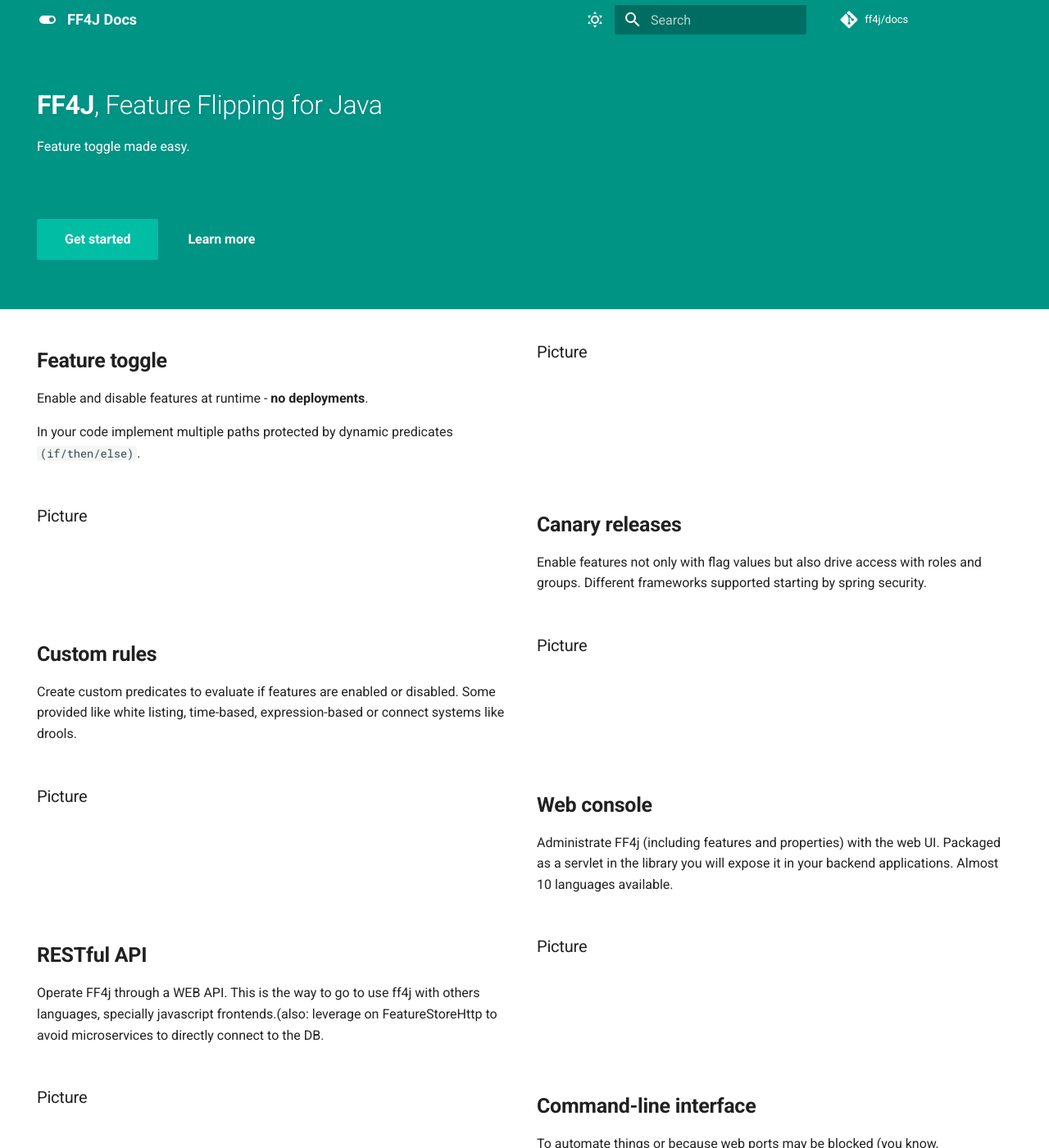
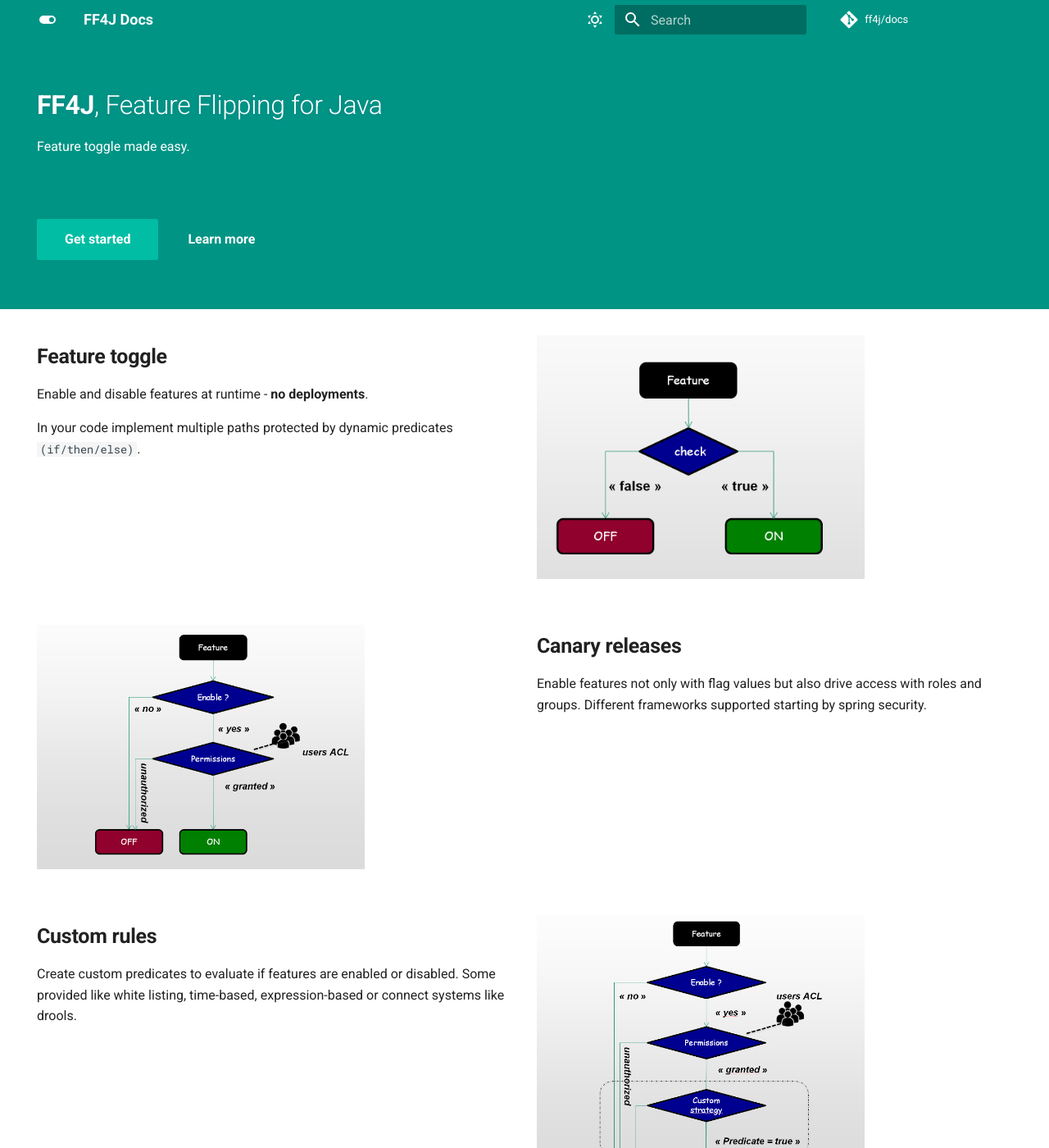
Before and after one commit to ff4j/docs, an MkDocs documentation site: the page built from docs/index.md, in a window 1280 px wide and 1400 px high. Shown: the whole window at 82% size. Built offline with MkDocs 1.6.1 and Material for MkDocs 9.7.7, drawn with Linux system fonts in a browser that asks for light colours; comment, search, counter and statistics services are not loaded.

Commit message:
add images for feature

```diff
--- a/material/overrides/home.html
+++ b/material/overrides/home.html
@@ -2,10 +2,6 @@
 {% block tabs %}
 {{ super() }}
 <style>
-    .md-header__title {
-        margin-left: 0 !important;
-    }
-
     .home-header {
         padding-top: 3rem;
         background: var(--md-primary-fg-color);
@@ -38,7 +34,6 @@
     .features h2 {
         font-weight: 700;
     }
-
 </style>
 <section class="mdx-container home-header">
     <div class="md-grid md-typeset">
@@ -59,20 +54,21 @@
 
 <section class="mdx-container features">
     <div class="md-grid container-fluid">
-        <div class="row md-typeset pt-1">
+        <div class="row md-typeset">
             <div class="col-md-6 col-sm-12 d-block">
                 <h2><b>Feature toggle</b></h2>
                 <p>Enable and disable features at runtime - <b>no deployments</b>.</p>
-                <p>In your code implement multiple paths protected by dynamic predicates <code>(if/then/else)</code>.
+                <p>In your code implement multiple paths protected by dynamic predicates
+                    <code>(if/then/else)</code>.
                 </p>
             </div>
             <div class="col-md-6 d-none d-md-block">
-                <h3>Picture</h3>
+                <h3><img src="img/home/feature_01_featuretoggle.png" width="400px" height="300px"/></h3>
             </div>
         </div>
         <div class="row md-typeset">
             <div class="col-md-6 d-none d-md-block">
-                <h3>Picture</h3>
+                <h3><img src="img/home/feature_02_permissions.png" width="400px" height="300px"/></h3>
             </div>
             <div class="col-md-6 col-sm-12 d-block">
                 <h2><b>Canary releases</b></h2>
@@ -87,12 +83,12 @@
                     listing, time-based, expression-based or connect systems like drools.</p>
             </div>
             <div class="col-md-6 d-none d-md-block">
-                <h3>Picture</h3>
+                <h3><img src="img/home/feature_03_strategy.png" width="400px" height="300px"/></h3>
             </div>
         </div>
         <div class="row md-typeset">
             <div class="col-md-6 d-none d-md-block">
-                <h3>Picture</h3>
+                <h3><img src="img/home/feature_07_webconsole.png"/></h3>
             </div>
             <div class="col-md-6 col-sm-12 d-block">
                 <h2><b>Web console</b></h2>
@@ -108,12 +104,12 @@
                     to the DB.</p>
             </div>
             <div class="col-md-6 d-none d-md-block">
-                <h3>Picture</h3>
+                <h3><img src="img/home/console-restapi.png"/></h3>
             </div>
         </div>
         <div class="row md-typeset">
             <div class="col-md-6 d-none d-md-block">
-                <h3>Picture</h3>
+                <h3><img src="img/home/feature_09_cli.png"/></h3>
             </div>
             <div class="col-md-6 col-sm-12 d-block">
                 <h2><b>Command-line interface</b></h2>
--- a/mkdocs.yml
+++ b/mkdocs.yml
@@ -38,5 +38,13 @@
         icon: material/weather-night
         name: Switch to dark mode
 
+# Extensions
+markdown_extensions:
+  - attr_list
+  - pymdownx.emoji:
+      emoji_index: !!python/name:materialx.emoji.twemoji
+      emoji_generator: !!python/name:materialx.emoji.to_svg
+
+
 # Copyright
 copyright: Built by FF4j
```
Also changed, not shown: docs/img/home/console-restapi.png (added), docs/img/home/feature_01_featuretoggle.png (added), docs/img/home/feature_02_permissions.png (added), docs/img/home/feature_03_strategy.png (added), docs/img/home/feature_07_webconsole.png (added), docs/img/home/feature_09_cli.png (added).
